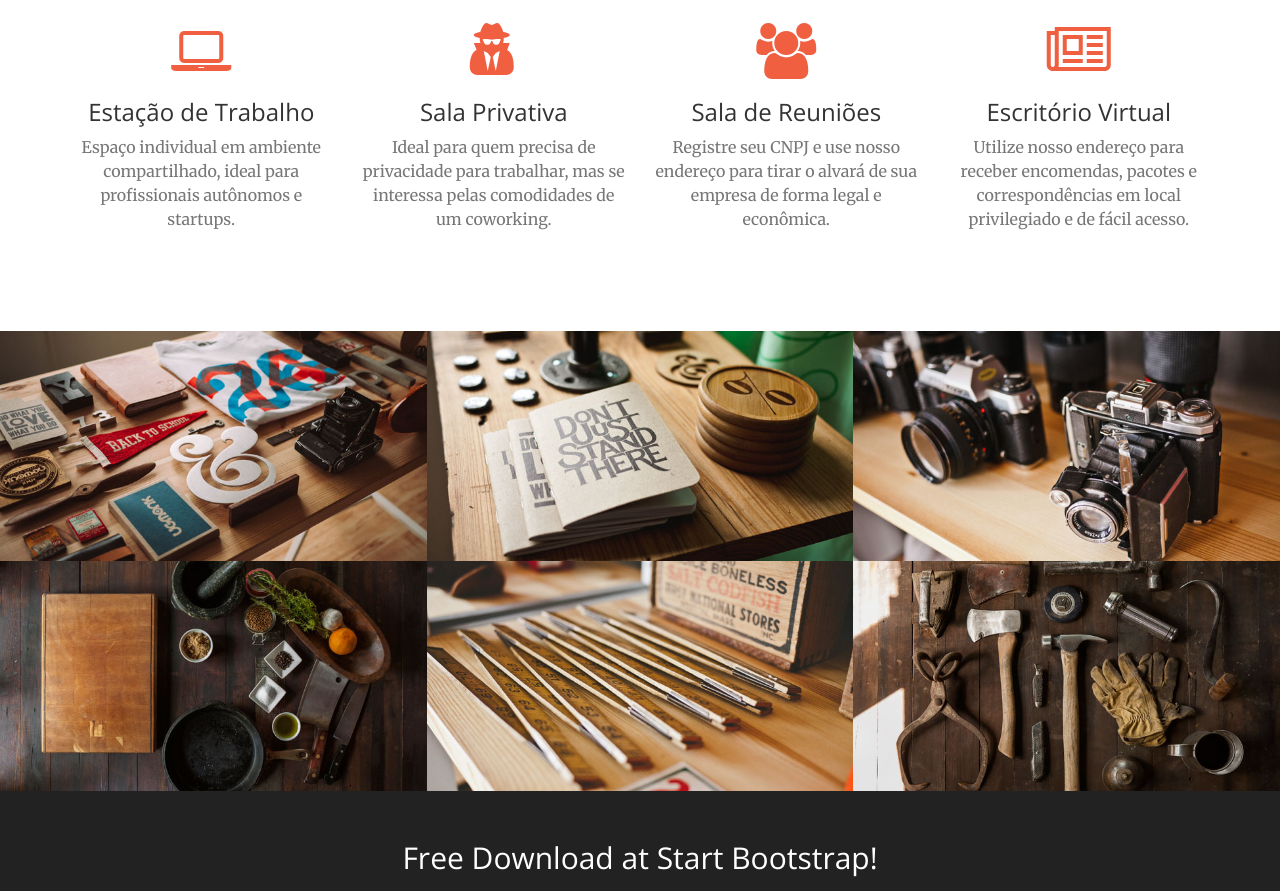
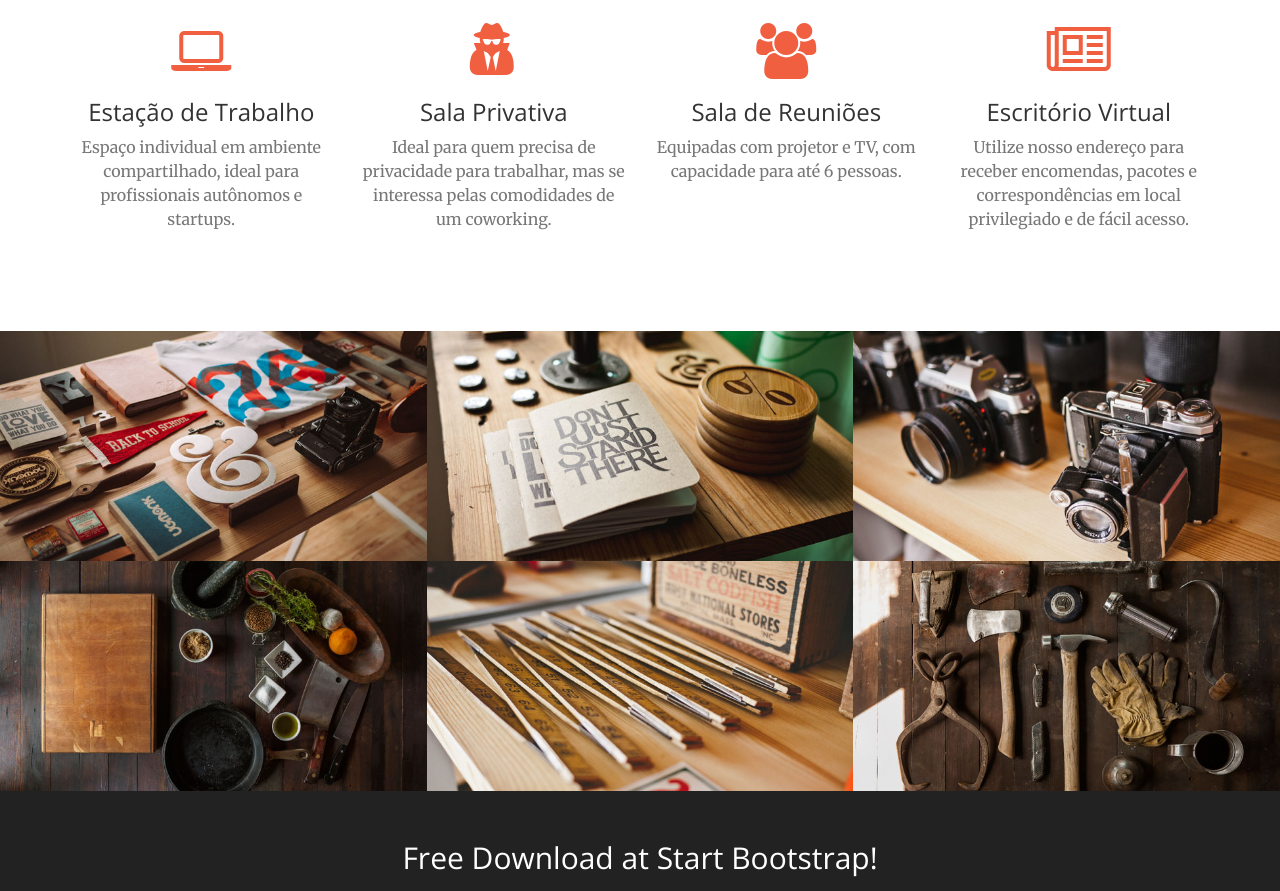
Before and after one commit to leonnardo/oka, a website: page index.html in a window 1280 px wide. Shown: the part 1391-2282 px from the top of the page. Drawn offline with nearby package versions, Linux system fonts and the light colour scheme.

Commit message:
Modificação texto sala de reuniões

```diff
--- a/index.html
+++ b/index.html
@@ -121,7 +121,7 @@
                     <div class="service-box">
                         <i class="fa fa-4x fa-users text-primary sr-icons"></i>
                         <h3>Sala de Reuniões</h3>
-                        <p class="text-muted">Registre seu CNPJ e use nosso endereço para tirar o alvará de sua empresa de forma legal e econômica.</p>
+                        <p class="text-muted">Equipadas com projetor e TV, com capacidade para até 6 pessoas.</p>
                     </div>
                 </div>
                 <div class="col-lg-3 col-md-6 text-center">
```
